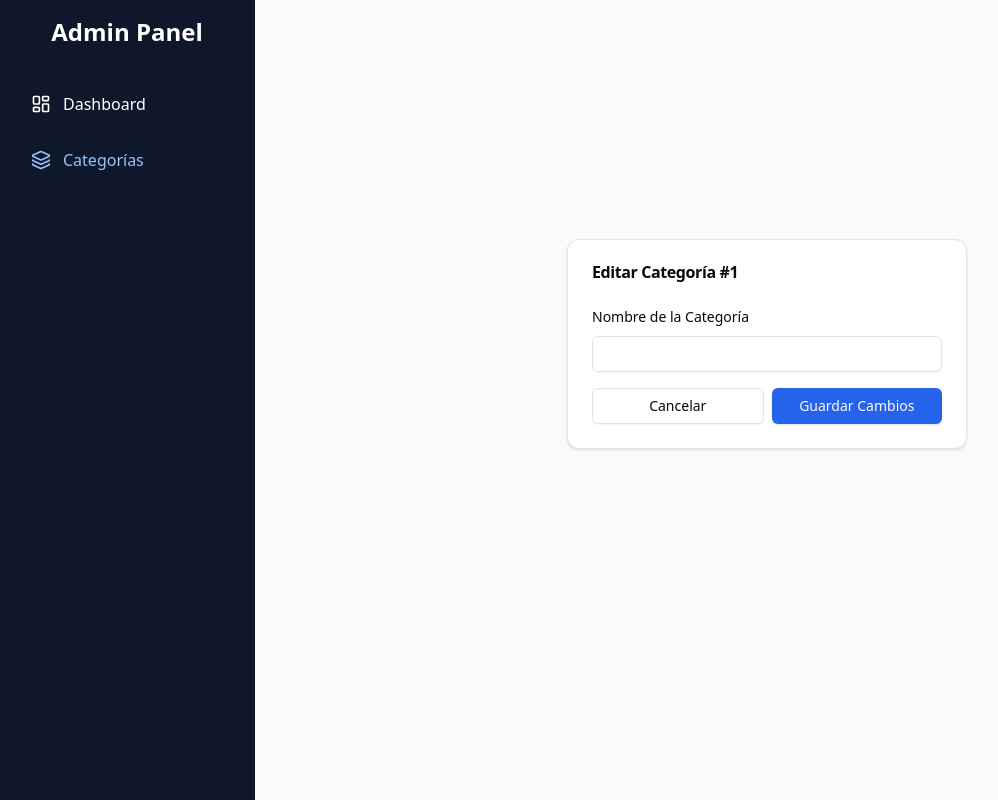
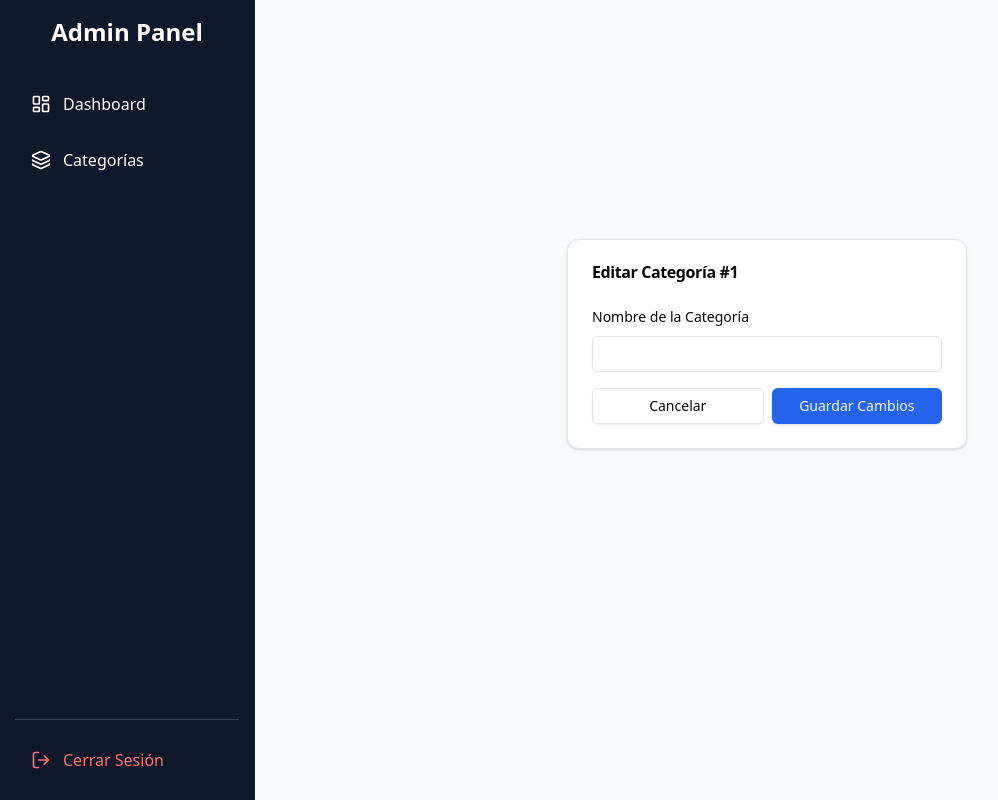
Before and after one commit to juantwm/Ecommerce-template, a React (Vite) app in the folder admin/: page /categories/edit/1 in a window 1280 px wide. Shown: the whole page, without its empty margins (1-999 px from the left). Built offline with nearby package versions, Linux system fonts and the light colour scheme; no server answers.

Commit message:
feat: add logout functionality to Sidebar component and improve layout structure

```diff
--- a/admin/src/components/Sidebar.tsx
+++ b/admin/src/components/Sidebar.tsx
@@ -1,24 +1,51 @@
-// src/components/Sidebar.tsx
-import { Link } from "react-router-dom";
-import { LayoutDashboard, ShoppingBag, Layers } from "lucide-react";
+import { Link, useNavigate } from "react-router-dom";
+import { LayoutDashboard, ShoppingBag, Layers, LogOut } from "lucide-react"; // 1. Importamos LogOut
 
 export default function Sidebar() {
+  const navigate = useNavigate();
+
+  // 2. Función para cerrar sesión
+  const handleLogout = () => {
+    // Si guardaste algún token o usuario en localStorage, bórralo aquí:
+    // localStorage.removeItem("token");
+    // localStorage.removeItem("user");
+
+    // Redirigir al Login
+    navigate("/");
+  };
+
   return (
-    <aside className="w-64 bg-slate-900 text-white min-h-screen p-4 hidden md:block">
+    <aside className="w-64 bg-slate-900 text-white min-h-screen p-4 hidden md:flex flex-col justify-between">
+      {/* PARTE SUPERIOR: Logo y Menú */}
+      <div>
         <div className="mb-8">
           <h1 className="text-2xl font-bold text-center">Admin Panel</h1>
         </div>
+
         <nav className="space-y-2">
           <Link to="/dashboard" className="flex items-center gap-3 px-4 py-3 rounded-lg hover:bg-slate-800 transition-colors">
             <LayoutDashboard className="h-5 w-5" />
             <span>Dashboard</span>
           </Link>
-        {/* Este link es el tuyo 👇 */}
-        <Link to="/categories" className="flex items-center gap-3 px-4 py-3 rounded-lg hover:bg-slate-800 transition-colors text-blue-300">
+
+
+          <Link to="/categories" className="flex items-center gap-3 px-4 py-3 rounded-lg hover:bg-slate-800 transition-colors">
             <Layers className="h-5 w-5" />
             <span>Categorías</span>
           </Link>
         </nav>
+      </div>
+
+      {/* PARTE INFERIOR: Cerrar Sesión */}
+      <div className="border-t border-slate-700 pt-4">
+        <button
+          onClick={handleLogout}
+          className="flex items-center gap-3 px-4 py-3 rounded-lg w-full text-red-400 hover:bg-red-900/20 hover:text-red-300 transition-colors"
+        >
+          <LogOut className="h-5 w-5" />
+          <span>Cerrar Sesión</span>
+        </button>
+      </div>
     </aside>
   );
 }
```
Lines whose indentation alone changed are shown as unchanged.
